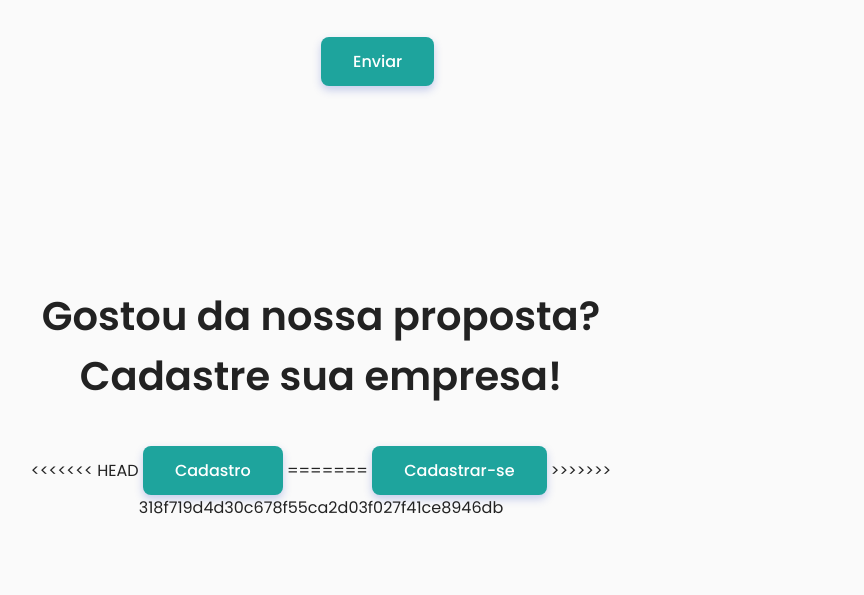
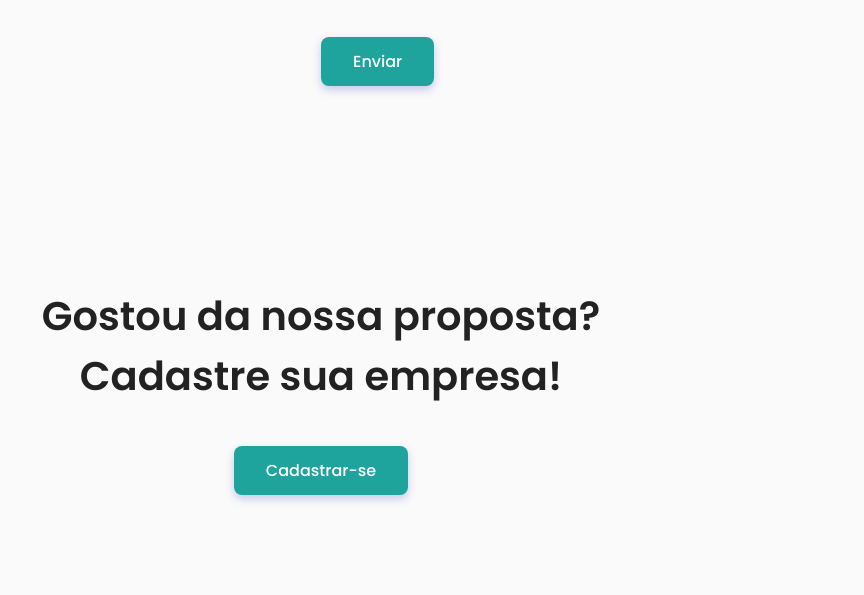
Before and after one commit to Grupo1-2ADSB/Site, a website: page site/public/index.html in a window 1280 px wide. Shown: the part 2548-3143 px from the top of the page, without its empty margins (319-1183 px from the left). Drawn offline with nearby package versions, Linux system fonts and the light colour scheme.

Commit message:
Correção erro de merge

```diff
--- a/site/public/index.html
+++ b/site/public/index.html
@@ -160,11 +160,7 @@
           Gostou da nossa proposta? <br />
           Cadastre sua empresa!
         </h1>
-<<<<<<< HEAD
-        <a href="cadastroEmpresa.html" class="button slogan-button">Cadastro</a>
-=======
         <a href="#" class="button slogan-button">Cadastrar-se</a>
->>>>>>> 318f719d4d30c678f55ca2d03f027f41ce8946db
       </div>
     </section>
     <section class="map section">
```
